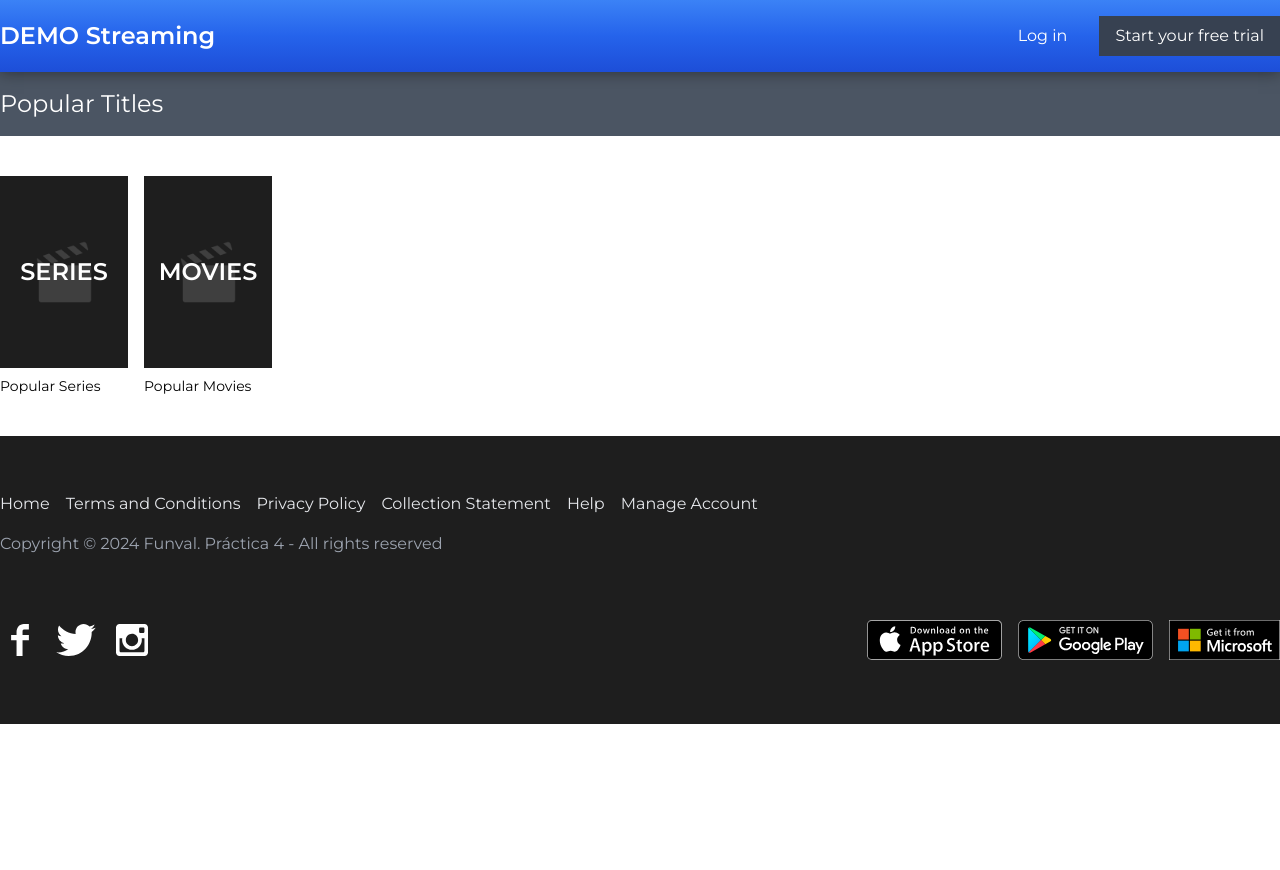
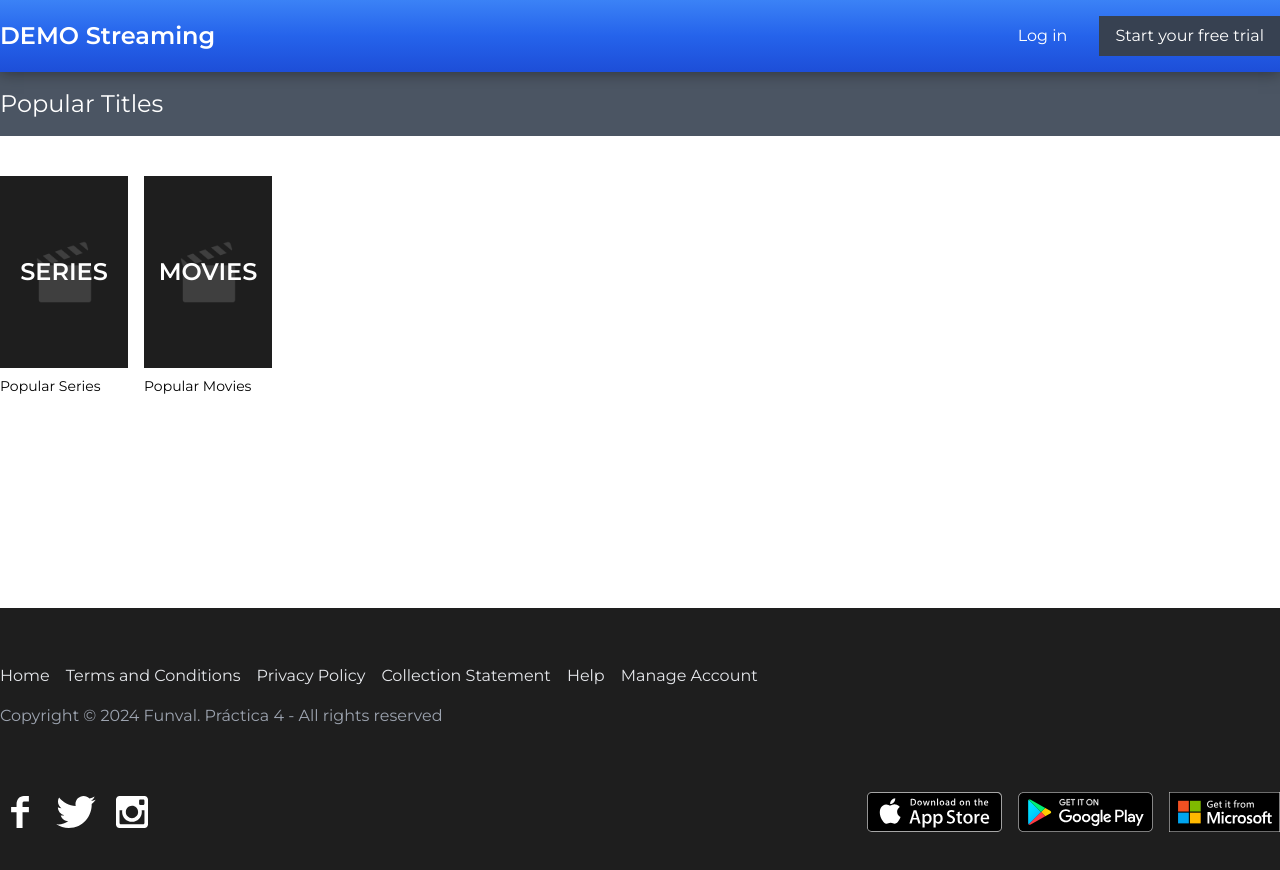
Before and after one commit to granjerolucas/funval_ntwo_practica_calificada_4, a Next.js app: page / in a window 1280 px wide. Shown: the top 870 px of the page. Before the commit the page ends 800 px from the top, so only its background shows below. Built offline with nearby package versions, Linux system fonts and the light colour scheme.

Commit message:
set colors

```diff
--- a/app/_components/Wrapper.jsx
+++ b/app/_components/Wrapper.jsx
@@ -2,11 +2,13 @@ import React from "react";
 
 const Wrapper = ({ title = "[INSERT_TITLE]", children }) => {
   return (
-    <div className="">
+    <div className="bg-white">
       <div className=" bg-gray-600 text-white text-2xl py-4 ">
         <h1 className="container mx-auto">{title}</h1>
       </div>
-      <div className="container mx-auto py-10">{children}</div>
+      <div className="container mx-auto py-10 min-h-[calc(59vh)]">
+        {children}
+      </div>
     </div>
   );
 };
--- a/app/layout.jsx
+++ b/app/layout.jsx
@@ -24,8 +24,8 @@ export default function RootLayout({ children }) {
   return (
     <html lang="en">
       <body
-      // className={`${geistSans.variable} ${geistMono.variable} antialiased`}
-      className=""
+        // className={`${geistSans.variable} ${geistMono.variable} antialiased`}
+        className="bg-primary"
       >
         <NavHeader />
         {children}
```
